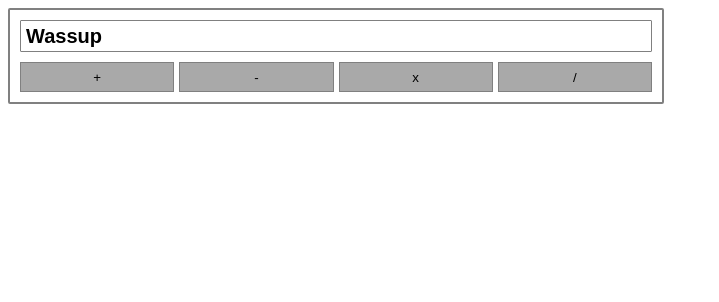
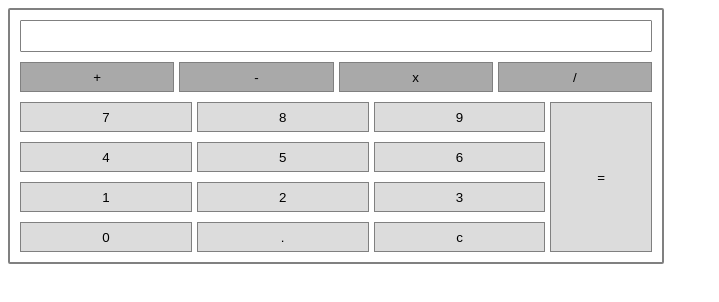
Before and after one commit to Josh1McClean/My-Calculator, a plain HTML site: page index.html in a window 1280 px wide. Shown: the whole page, without its empty margins (0-719 px from the left). Drawn offline with Linux system fonts and the light colour scheme.

Commit message:
Third Edit

```diff
--- a/app.css
+++ b/app.css
@@ -30,18 +30,44 @@
     display: flex;
     height: 30px;
     gap: 5px;
+    margin-top: 10px;
 }
 
+/*Section5: */
 .btn {
     flex: 1;
     background-color: gainsboro;
     border: 1px solid grey;
 }
 
+/*Section6: */
 .grey button {
     background-color: darkgray;
 }
 
+/*Section7: */
+.btn:hover {
+    opacity: 80%;
+}
+
+/*Section8: */
 .btn:active {
-    background-color: slategray;
+    background-color: pink;
 }
+
+/*Section9: */
+.main-btns {
+    display: flex;
+    gap: 5px;
+}
+
+/*Section10: */
+.numbers {
+    flex: 6;
+}
+
+/*Section11: */
+.equal-btn {
+    flex: 1;
+    margin-top: 10px;
+}
--- a/app.js
+++ b/app.js
@@ -0,0 +1,11 @@
+//Section1:
+const resultText = document.getElementsByClassName("result-Text")[0];
+
+//Section2:
+function onNumberPressed(number) {
+    if (number === ".") {
+        if (resultText.innerHTML.length === 0 && resultText.innerHTML.includes("."))
+            return;
+    }
+    resultText.innerHTML += number.toString();
+}
--- a/index.html
+++ b/index.html
@@ -12,7 +12,7 @@
     <!--Section1: -->
     <div class="calculator">
         <div class="result">
-            <span class="result-text">Wassup</span>
+            <span class="result-text"></span>
         </div>
 
         <div class="row grey">
@@ -21,6 +21,31 @@
             <button class="btn">x</button>
             <button class="btn">/</button>
         </div>
+        <div class="main-btns">
+            <div class="numbers">
+                <div class="row">
+                    <button class="btn">7</button>
+                    <button class="btn">8</button>
+                    <button class="btn">9</button>
+                </div>
+                <div class="row">
+                    <button class="btn">4</button>
+                    <button class="btn">5</button>
+                    <button class="btn">6</button>
+                </div>
+                <div class="row">
+                    <button class="btn">1</button>
+                    <button class="btn">2</button>
+                    <button class="btn">3</button>
+                </div>
+                <div class="row">
+                    <button class="btn">0</button>
+                    <button class="btn">.</button>
+                    <button class="btn">c</button>
+                </div>
+            </div>
+            <button class="btn equal-btn">=</button>
+        </div>
     </div>
 
     <script src="app.js"></script>
```
